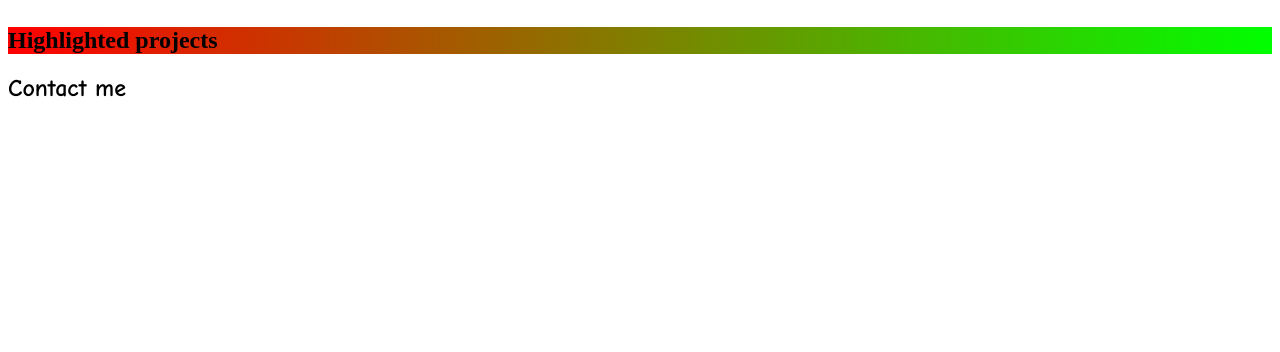
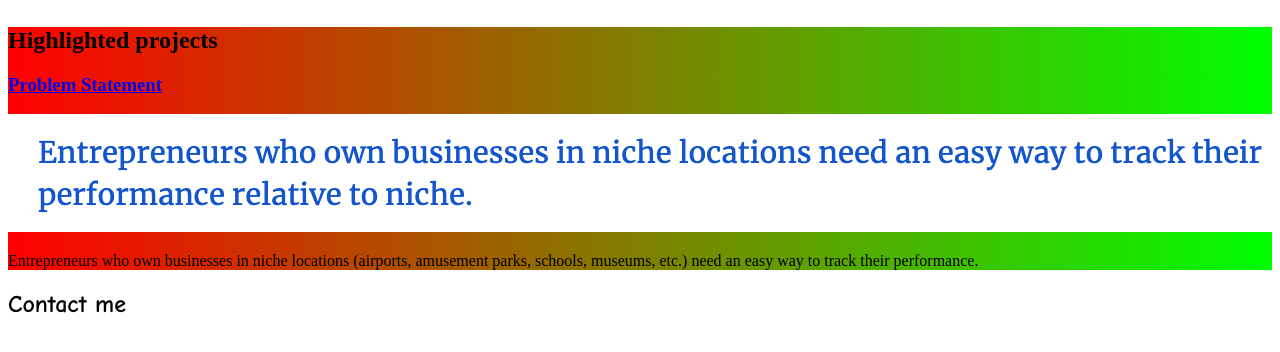
Before and after one commit to AbdoulaA/AbdoulaA, a plain HTML site: page index.html in a window 1280 px wide. Shown: the part 182-534 px from the top of the page. Drawn offline with Linux system fonts and the light colour scheme.

Commit message:
problem statement

```diff
--- a/index.html
+++ b/index.html
@@ -2,13 +2,21 @@
 <html>
   <head>
     <title>CSCE 190: Abdorruhman Abdelwahed</title>
-    <link rel="stylesheet" type="text/css" href="style.css">
+    <link rel="stylesheet" type="text/css" href="style.css" />
   </head>
   <body>
     <h1>Abdorruhman Abdelwahed</h1>
     <div class="about"><h2>About me</h2></div>
     <div class="skills"><h2>Skills</h2></div>
-    <div class="projects"><h2>Highlighted projects</h2></div>
+    <div class="projects">
+      <h2>Highlighted projects</h2>
+      <!-- Problem Statement Assignment -->
+      <section class="project">
+        <a href="files/statement.pdf"><h3>Problem Statement</h3></a>
+        <a href="files/statement.pdf"><img src="images/problem.png" /></a>
+        <p>Entrepreneurs who own businesses in niche locations (airports, amusement parks, schools, museums, etc.) need an easy way to track their performance.</p>
+      </section>
+    </div>
     <div class="contact"><h2>Contact me</h2></div>
   </body>
 </html>
```
Also changed, not shown: images/problem.png (added), 1 other file.
